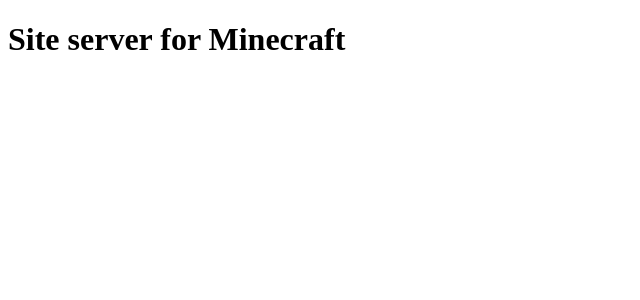
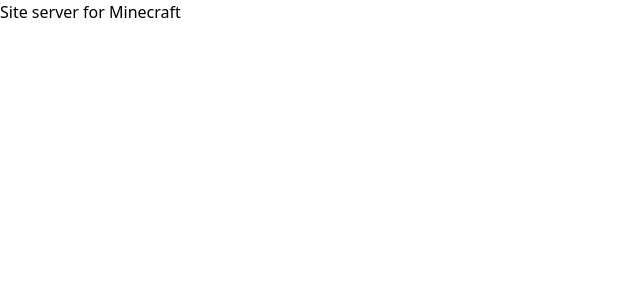
Before and after one commit to sadlyOs/MinecraftServer, a React (Vite) app: page / in a window 1280 px wide. Shown: the top 300 px of the page, without its empty margins (0-640 px from the left). Built offline with nearby package versions, Linux system fonts and the light colour scheme.

Commit message:
add tailwindcss

```diff
--- a/package.json
+++ b/package.json
@@ -10,8 +10,10 @@
     "preview": "vite preview"
   },
   "dependencies": {
+    "@tailwindcss/vite": "^4.1.16",
     "react": "^19.1.1",
-    "react-dom": "^19.1.1"
+    "react-dom": "^19.1.1",
+    "tailwindcss": "^4.1.16"
   },
   "devDependencies": {
     "@eslint/js": "^9.36.0",
--- a/src/index.css
+++ b/src/index.css
@@ -0,0 +1 @@
+@import "tailwindcss"
--- a/vite.config.js
+++ b/vite.config.js
@@ -1,10 +1,11 @@
 import { defineConfig } from 'vite'
 import react from '@vitejs/plugin-react'
 import path from "path"
+import tailwindcss from '@tailwindcss/vite'
 
 // https://vite.dev/config/
 export default defineConfig({
-  plugins: [react()],
+  plugins: [react(), tailwindcss()],
   resolve: {
     alias: {
       '@': path.resolve(__dirname, "./src"),
```
Also changed, not shown: 1 other file (tests, documents, lock files or other folders).
